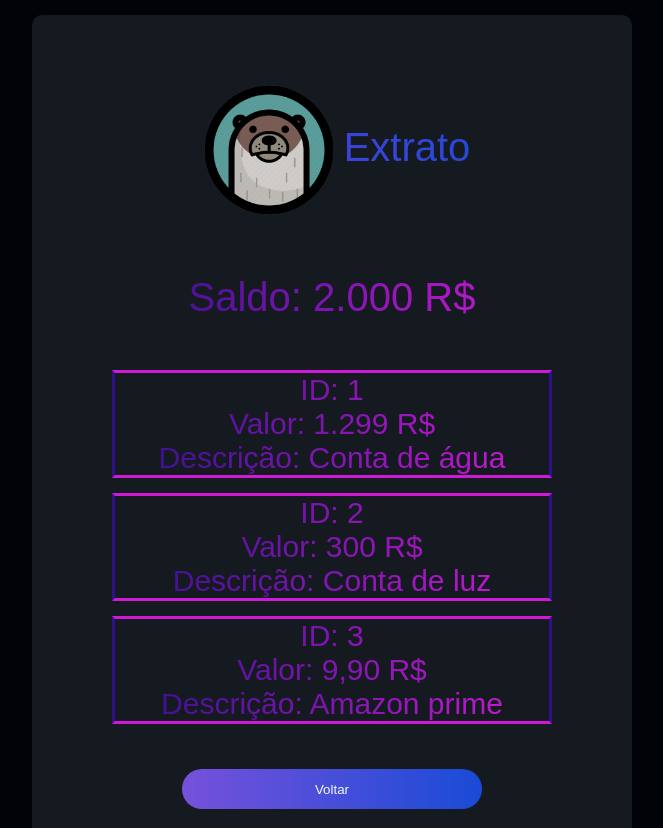
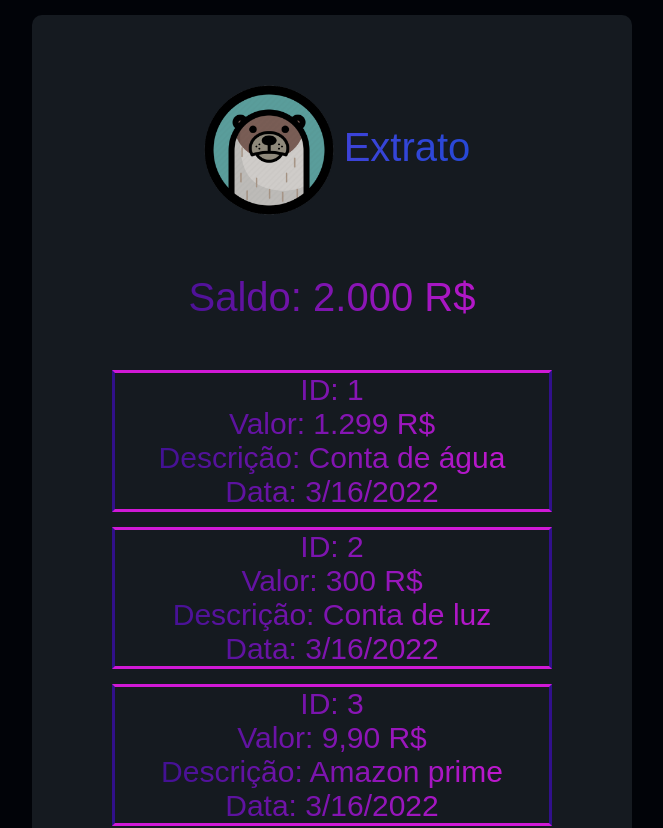
Before and after one commit to LuizGRL/projeto-Mobile-Banco, a React (Create React App) app: page /extrato in a window 1280 px wide. Shown: the top 828 px of the page, without its empty margins (308-971 px from the left). Built offline with nearby package versions, Linux system fonts and the light colour scheme; a web font is replaced by a local one.

Commit message:
colocando data

```diff
--- a/src/pages/extrato/index.js
+++ b/src/pages/extrato/index.js
@@ -4,23 +4,28 @@ import Logo from "../../img/lontraLogo2.png"
 import {Link} from "react-router-dom"
 
 const App = () => {
+    const dataHj = new Date()
     const [contas, setValor] = useState([{
         id: "1",
         valorExtrato: "1.299",
-        descricaoExtrato: " Conta de água"
+        descricaoExtrato: " Conta de água",
+        data: dataHj.toLocaleDateString()
     }, {
         id: "2",
         valorExtrato: "300",
-        descricaoExtrato: " Conta de luz"
+        descricaoExtrato: " Conta de luz",
+        data: dataHj.toLocaleDateString()
+
     }, {
         id: "3",
         valorExtrato: "9,90",
-        descricaoExtrato: " Amazon prime"
+        descricaoExtrato: " Amazon prime",
+        data: dataHj.toLocaleDateString()
+
     }]);
     const [saldo,setSaldo] =useState("2.000")
     return (
         <div className="container">
-
             <div className="container-extrato">
                 <div className="wrap-extrato">
                     <span className="extrato-title">
@@ -34,7 +39,8 @@ const App = () => {
                         <div className="historico-extrato-">
                             {contas.map(conta => <div className="historico-extrato-valores">  <p>ID: {conta.id}</p>
                                 <p>Valor: {conta.valorExtrato} R$</p>
-                                <p>Descrição: {conta.descricaoExtrato}</p></div>)}
+                                <p>Descrição: {conta.descricaoExtrato}</p>
+                                <p>Data: {conta.data}</p></div>)}
                         </div>
                     </div>
                     <div className="container-button-0-extrato">
```
